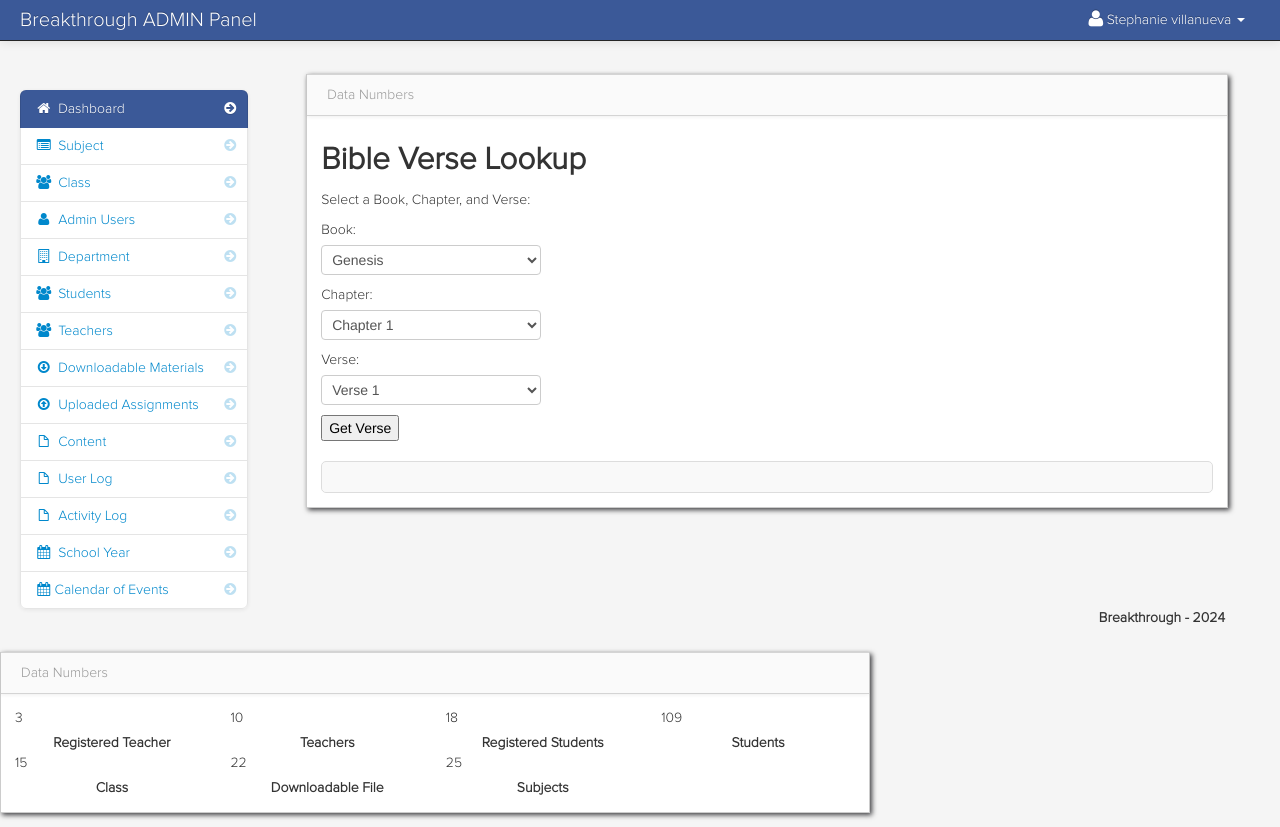
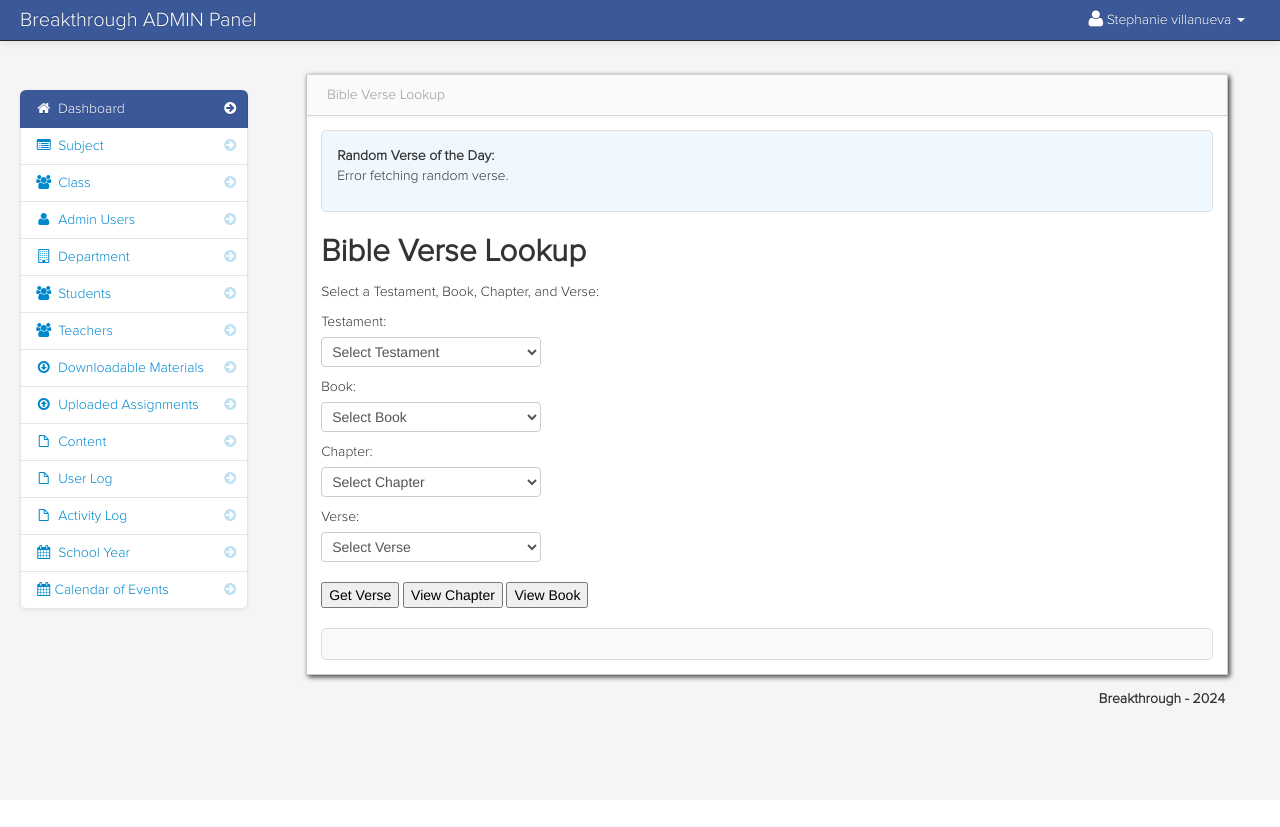
Before and after one commit to Shin171/breakthroughSystem, a PHP site: page /admin/dashboard.php in a window 1280 px wide. After the commit the page ends 706 px from the top, so only its background shows below. Run offline with PHP 8.4, Linux system fonts and the light colour scheme; a user stored in the database is signed in; data comes from the database, SQL or seed files in the repository; some libraries are stand-ins or nearby versions.

Commit message:
Bible Rand Verse

```diff
--- a/admin/dashboard.php
+++ b/admin/dashboard.php
@@ -5,7 +5,6 @@
     <div class="container-fluid">
         <div class="row-fluid">
             <?php include('sidebar_dashboard.php'); ?>
-            <!--/span-->
             <div class="span9" id="content">
                 <div class="row-fluid"></div>
 
@@ -13,34 +12,49 @@
                     <!-- block -->
                     <div id="block_bg" class="block">
                         <div class="navbar navbar-inner block-header">
-                            <div class="muted pull-left">Data Numbers</div>
+                            <div class="muted pull-left">Bible Verse Lookup</div>
                         </div>
                         <div class="block-content collapse in">
                             <div class="span12">
-                                <!-- Existing Dashboard Data -->
-                                <!-- Add your existing code for displaying data here -->
+                                <!-- Bible Verse Lookup -->
+                                <div class="bible-lookup">
+                                    <!-- Random Verse Display -->
+                                    <div id="randomVerse" style="margin-bottom: 20px; padding: 15px; border: 1px solid #ddd; background-color: #f0f8ff; border-radius: 5px;">
+                                        <strong>Random Verse of the Day:</strong>
+                                        <p id="randomVerseText">Loading...</p>
+                                    </div>
 
-                                <!-- Bible Verse Lookup Feature -->
-                                <div class="bible-lookup">
                                     <h2>Bible Verse Lookup</h2>
-                                    <p>Select a Book, Chapter, and Verse:</p>
+                                    <p>Select a Testament, Book, Chapter, and Verse:</p>
                                     <div>
+                                        <label for="testamentSelect">Testament:</label>
+                                        <select id="testamentSelect" onchange="populateBooks()">
+                                            <option value="">Select Testament</option>
+                                            <option value="Old">Old Testament</option>
+                                            <option value="New">New Testament</option>
+                                        </select>
+
                                         <label for="bookSelect">Book:</label>
                                         <select id="bookSelect" onchange="populateChapters()">
-                                            <!-- Dynamically generated books -->
+                                            <option value="">Select Book</option>
                                         </select>
 
                                         <label for="chapterSelect">Chapter:</label>
                                         <select id="chapterSelect" onchange="populateVerses()">
-                                            <!-- Dynamically generated chapters -->
+                                            <option value="">Select Chapter</option>
                                         </select>
 
                                         <label for="verseSelect">Verse:</label>
                                         <select id="verseSelect">
-                                            <!-- Dynamically generated verses -->
+                                            <option value="">Select Verse</option>
                                         </select>
                                     </div>
+
+                                    <div style="margin-top: 10px;">
                                         <button onclick="fetchVerse()">Get Verse</button>
+                                        <button onclick="fetchChapter()">View Chapter</button>
+                                        <button onclick="fetchBook()">View Book</button>
+                                    </div>
                                     <div id="verseDisplay" style="margin-top: 20px; padding: 15px; border: 1px solid #ddd; background-color: #f9f9f9; border-radius: 5px;">
                                     </div>
                                 </div>
@@ -57,81 +71,86 @@
     <script>
        // Bible Books Data
 const books = [
-            { name: "Genesis", chapters: 50 },
-            { name: "Exodus", chapters: 40 },
-            { name: "Leviticus", chapters: 27 },
-            { name: "Numbers", chapters: 36 },
-            { name: "Deuteronomy", chapters: 34 },
-            { name: "Joshua", chapters: 24 },
-            { name: "Judges", chapters: 21 },
-            { name: "Ruth", chapters: 4 },
-            { name: "1 Samuel", chapters: 31 },
-            { name: "2 Samuel", chapters: 24 },
-            { name: "1 Kings", chapters: 22 },
-            { name: "2 Kings", chapters: 25 },
-            { name: "1 Chronicles", chapters: 29 },
-            { name: "2 Chronicles", chapters: 36 },
-            { name: "Ezra", chapters: 10 },
-            { name: "Nehemiah", chapters: 13 },
-            { name: "Esther", chapters: 10 },
-            { name: "Job", chapters: 42 },
-            { name: "Psalms", chapters: 150 },
-            { name: "Proverbs", chapters: 31 },
-            { name: "Ecclesiastes", chapters: 12 },
-            { name: "Song of Songs", chapters: 8 },
-            { name: "Isaiah", chapters: 66 },
-            { name: "Jeremiah", chapters: 52 },
-            { name: "Lamentations", chapters: 5 },
-            { name: "Ezekiel", chapters: 48 },
-            { name: "Daniel", chapters: 12 },
-            { name: "Hosea", chapters: 14 },
-            { name: "Joel", chapters: 3 },
-            { name: "Amos", chapters: 9 },
-            { name: "Obadiah", chapters: 1 },
-            { name: "Jonah", chapters: 4 },
-            { name: "Micah", chapters: 7 },
-            { name: "Nahum", chapters: 3 },
-            { name: "Habakkuk", chapters: 3 },
-            { name: "Zephaniah", chapters: 3 },
-            { name: "Haggai", chapters: 2 },
-            { name: "Zechariah", chapters: 14 },
-            { name: "Malachi", chapters: 4 },
-            { name: "Matthew", chapters: 28 },
-            { name: "Mark", chapters: 16 },
-            { name: "Luke", chapters: 24 },
-            { name: "John", chapters: 21 },
-            { name: "Acts", chapters: 28 },
-            { name: "Romans", chapters: 16 },
-            { name: "1 Corinthians", chapters: 16 },
-            { name: "2 Corinthians", chapters: 13 },
-            { name: "Galatians", chapters: 6 },
-            { name: "Ephesians", chapters: 6 },
-            { name: "Philippians", chapters: 4 },
-            { name: "Colossians", chapters: 4 },
-            { name: "1 Thessalonians", chapters: 5 },
-            { name: "2 Thessalonians", chapters: 3 },
-            { name: "1 Timothy", chapters: 6 },
-            { name: "2 Timothy", chapters: 4 },
-            { name: "Titus", chapters: 3 },
-            { name: "Philemon", chapters: 1 },
-            { name: "Hebrews", chapters: 13 },
-            { name: "James", chapters: 5 },
-            { name: "1 Peter", chapters: 5 },
-            { name: "2 Peter", chapters: 3 },
-            { name: "1 John", chapters: 5 },
-            { name: "2 John", chapters: 1 },
-            { name: "3 John", chapters: 1 },
-            { name: "Jude", chapters: 1 },
-            { name: "Revelation", chapters: 22 },
+    { name: "Genesis", chapters: 50, testament: "Old" },
+    { name: "Exodus", chapters: 40, testament: "Old" },
+    { name: "Leviticus", chapters: 27, testament: "Old" },
+    { name: "Numbers", chapters: 36, testament: "Old" },
+    { name: "Deuteronomy", chapters: 34, testament: "Old" },
+    { name: "Joshua", chapters: 24, testament: "Old" },
+    { name: "Judges", chapters: 21, testament: "Old" },
+    { name: "Ruth", chapters: 4, testament: "Old" },
+    { name: "1 Samuel", chapters: 31, testament: "Old" },
+    { name: "2 Samuel", chapters: 24, testament: "Old" },
+    { name: "1 Kings", chapters: 22, testament: "Old" },
+    { name: "2 Kings", chapters: 25, testament: "Old" },
+    { name: "1 Chronicles", chapters: 29, testament: "Old" },
+    { name: "2 Chronicles", chapters: 36, testament: "Old" },
+    { name: "Ezra", chapters: 10, testament: "Old" },
+    { name: "Nehemiah", chapters: 13, testament: "Old" },
+    { name: "Esther", chapters: 10, testament: "Old" },
+    { name: "Job", chapters: 42, testament: "Old" },
+    { name: "Psalms", chapters: 150, testament: "Old" },
+    { name: "Proverbs", chapters: 31, testament: "Old" },
+    { name: "Ecclesiastes", chapters: 12, testament: "Old" },
+    { name: "Song of Songs", chapters: 8, testament: "Old" },
+    { name: "Isaiah", chapters: 66, testament: "Old" },
+    { name: "Jeremiah", chapters: 52, testament: "Old" },
+    { name: "Lamentations", chapters: 5, testament: "Old" },
+    { name: "Ezekiel", chapters: 48, testament: "Old" },
+    { name: "Daniel", chapters: 12, testament: "Old" },
+    { name: "Hosea", chapters: 14, testament: "Old" },
+    { name: "Joel", chapters: 3, testament: "Old" },
+    { name: "Amos", chapters: 9, testament: "Old" },
+    { name: "Obadiah", chapters: 1, testament: "Old" },
+    { name: "Jonah", chapters: 4, testament: "Old" },
+    { name: "Micah", chapters: 7, testament: "Old" },
+    { name: "Nahum", chapters: 3, testament: "Old" },
+    { name: "Habakkuk", chapters: 3, testament: "Old" },
+    { name: "Zephaniah", chapters: 3, testament: "Old" },
+    { name: "Haggai", chapters: 2, testament: "Old" },
+    { name: "Zechariah", chapters: 14, testament: "Old" },
+    { name: "Malachi", chapters: 4, testament: "Old" },
+    { name: "Matthew", chapters: 28, testament: "New" },
+    { name: "Mark", chapters: 16, testament: "New" },
+    { name: "Luke", chapters: 24, testament: "New" },
+    { name: "John", chapters: 21, testament: "New" },
+    { name: "Acts", chapters: 28, testament: "New" },
+    { name: "Romans", chapters: 16, testament: "New" },
+    { name: "1 Corinthians", chapters: 16, testament: "New" },
+    { name: "2 Corinthians", chapters: 13, testament: "New" },
+    { name: "Galatians", chapters: 6, testament: "New" },
+    { name: "Ephesians", chapters: 6, testament: "New" },
+    { name: "Philippians", chapters: 4, testament: "New" },
+    { name: "Colossians", chapters: 4, testament: "New" },
+    { name: "1 Thessalonians", chapters: 5, testament: "New" },
+    { name: "2 Thessalonians", chapters: 3, testament: "New" },
+    { name: "1 Timothy", chapters: 6, testament: "New" },
+    { name: "2 Timothy", chapters: 4, testament: "New" },
+    { name: "Titus", chapters: 3, testament: "New" },
+    { name: "Philemon", chapters: 1, testament: "New" },
+    { name: "Hebrews", chapters: 13, testament: "New" },
+    { name: "James", chapters: 5, testament: "New" },
+    { name: "1 Peter", chapters: 5, testament: "New" },
+    { name: "2 Peter", chapters: 3, testament: "New" },
+    { name: "1 John", chapters: 5, testament: "New" },
+    { name: "2 John", chapters: 1, testament: "New" },
+    { name: "3 John", chapters: 1, testament: "New" },
+    { name: "Jude", chapters: 1, testament: "New" },
+    { name: "Revelation", chapters: 22, testament: "New" },
 ];
 
+        const randomVerseElement = document.getElementById("randomVerseText");
+        const testamentSelect = document.getElementById("testamentSelect");
         const bookSelect = document.getElementById("bookSelect");
         const chapterSelect = document.getElementById("chapterSelect");
         const verseSelect = document.getElementById("verseSelect");
 
-        // Populate books dropdown
+        // Populate books based on testament
         function populateBooks() {
-            books.forEach(book => {
+            bookSelect.innerHTML = "<option value=''>Select Book</option>";
+            const selectedTestament = testamentSelect.value;
+            books.filter(book => book.testament === selectedTestament)
+                .forEach(book => {
                     const option = document.createElement("option");
                     option.value = book.name;
                     option.textContent = book.name;
@@ -139,178 +158,105 @@
                 });
         }
 
-        // Populate chapters based on selected book
         function populateChapters() {
             const selectedBook = books.find(book => book.name === bookSelect.value);
-            chapterSelect.innerHTML = ""; // Clear previous chapters
+            chapterSelect.innerHTML = "<option value=''>Select Chapter</option>";
+            if (selectedBook) {
                 for (let i = 1; i <= selectedBook.chapters; i++) {
                     const option = document.createElement("option");
                     option.value = i;
-                option.textContent = `Chapter ${i}`;
+                    option.textContent = i;
                     chapterSelect.appendChild(option);
                 }
-            populateVerses(); // Reset verses
+            }
         }
 
-        // Populate verses (assuming max 50 verses per chapter for simplicity)
         function populateVerses() {
-            verseSelect.innerHTML = ""; // Clear previous verses
+            verseSelect.innerHTML = "<option value=''>Select Verse</option>";
             for (let i = 1; i <= 50; i++) {
                 const option = document.createElement("option");
                 option.value = i;
-                option.textContent = `Verse ${i}`;
+                option.textContent = i;
                 verseSelect.appendChild(option);
             }
         }
 
-        // Fetch Bible verse from the API
+        // Fetch random verse of the day
+        async function fetchRandomVerse() {
+            try {
+                const response = await fetch(`https://bible-api.com/John%203:16`);
+                const data = await response.json();
+                if (response.ok) {
+                    randomVerseElement.textContent = `${data.reference} - "${data.text}"`;
+                } else {
+                    randomVerseElement.textContent = "Error fetching random verse.";
+                }
+            } catch (error) {
+                randomVerseElement.textContent = "Error fetching random verse.";
+            }
+        }
+
+        // Fetch verse
         async function fetchVerse() {
             const book = bookSelect.value;
             const chapter = chapterSelect.value;
             const verse = verseSelect.value;
             const displayDiv = document.getElementById("verseDisplay");
-
-            displayDiv.innerHTML = ""; // Clear previous content
+            displayDiv.innerHTML = "";
 
             try {
-                const response = await fetch(`https://bible-api.com/${encodeURIComponent(book)}%20${chapter}:${verse}`);
+                const response = await fetch(`https://bible-api.com/${book} ${chapter}:${verse}`);
                 const data = await response.json();
-
                 if (response.ok) {
-                    displayDiv.innerHTML = `
-                        <h3>${data.reference}</h3>
-                        <p>${data.text}</p>
-                        <small><em>${data.translation_name}</em></small>
-                    `;
+                    displayDiv.innerHTML = `<h3>${data.reference}</h3><p>${data.text}</p><small>${data.translation_name}</small>`;
                 } else {
-                    displayDiv.textContent = data.error || "Verse not found. Please try again.";
+                    displayDiv.textContent = "Verse not found.";
                 }
             } catch (error) {
-                console.error("Error fetching verse:", error);
-                displayDiv.textContent = "An error occurred. Please try again later.";
+                displayDiv.textContent = "Error fetching verse.";
             }
         }
 
-        // Initial population
-        populateBooks();
-        populateChapters();
+        // Fetch chapter
+        async function fetchChapter() {
+            const book = bookSelect.value;
+            const chapter = chapterSelect.value;
+            const displayDiv = document.getElementById("verseDisplay");
+            displayDiv.innerHTML = "";
+
+            try {
+                const response = await fetch(`https://bible-api.com/${book} ${chapter}`);
+                const data = await response.json();
+                if (response.ok) {
+                    displayDiv.innerHTML = `<h3>${data.reference}</h3><p>${data.text}</p><small>${data.translation_name}</small>`;
+                } else {
+                    displayDiv.textContent = "Chapter not found.";
+                }
+            } catch (error) {
+                displayDiv.textContent = "Error fetching chapter.";
+            }
+        }
+
+        // Fetch entire book
+        async function fetchBook() {
+            const book = bookSelect.value;
+            const displayDiv = document.getElementById("verseDisplay");
+            displayDiv.innerHTML = "";
+
+            try {
+                const response = await fetch(`https://bible-api.com/${book}`);
+                const data = await response.json();
+                if (response.ok) {
+                    displayDiv.innerHTML = `<h3>${data.reference}</h3><p>${data.text}</p><small>${data.translation_name}</small>`;
+                } else {
+                    displayDiv.textContent = "Book not found.";
+                }
+            } catch (error) {
+                displayDiv.textContent = "Error fetching book.";
+            }
+        }
+
+        // Initialize
+        fetchRandomVerse();
     </script>
-
-    <!--/span-->
-                <div class="span9" id="content">
-						<div class="row-fluid"></div>
-
-                    <div class="row-fluid">
-
-                        <!-- block -->
-                        <div id="block_bg" class="block">
-                            <div class="navbar navbar-inner block-header">
-                                <div class="muted pull-left">Data Numbers</div>
-                            </div>
-                            <div class="block-content collapse in">
-							        <div class="span12">
-
-									<?php
-								$query_reg_teacher = mysqli_query($conn,"select * from teacher where teacher_status = 'Registered' ")or die(mysqli_error());
-								$count_reg_teacher = mysqli_num_rows($query_reg_teacher);
-								?>
-
-                                <div class="span3">
-                                    <div class="chart" data-percent="<?php echo $count_reg_teacher; ?>"><?php echo $count_reg_teacher; ?></div>
-                                    <div class="chart-bottom-heading"><strong>Registered Teacher</strong>
-
-                                    </div>
-                                </div>
-
-								<?php
-								$query_teacher = mysqli_query($conn,"select * from teacher")or die(mysqli_error());
-								$count_teacher = mysqli_num_rows($query_teacher);
-								?>
-
-
-                                <div class="span3">
-                                    <div class="chart" data-percent="<?php echo $count_teacher; ?>"><?php echo $count_teacher ?></div>
-                                    <div class="chart-bottom-heading"><strong>Teachers</strong>
-
-                                    </div>
-                                </div>
-
-								<?php
-								$query_student = mysqli_query($conn,"select * from student where status='Registered'")or die(mysqli_error());
-								$count_student = mysqli_num_rows($query_student);
-								?>
-
-                                <div class="span3">
-                                    <div class="chart" data-percent="<?php echo $count_student ?>"><?php echo $count_student ?></div>
-                                    <div class="chart-bottom-heading"><strong>Registered Students</strong>
-
-                                    </div>
-                                </div>
-
-
-										<?php
-								$query_student = mysqli_query($conn,"select * from student")or die(mysqli_error());
-								$count_student = mysqli_num_rows($query_student);
-								?>
-
-                                <div class="span3">
-                                    <div class="chart" data-percent="<?php echo $count_student ?>"><?php echo $count_student ?></div>
-                                    <div class="chart-bottom-heading"><strong>Students</strong>
-
-                                    </div>
-                                </div>
-
-
-
-
-
-
-									<?php
-								$query_class = mysqli_query($conn,"select * from class")or die(mysqli_error());
-								$count_class = mysqli_num_rows($query_class);
-								?>
-
-                                <div class="span3">
-                                    <div class="chart" data-percent="<?php echo $count_class; ?>"><?php echo $count_class; ?></div>
-                                    <div class="chart-bottom-heading"><strong>Class</strong>
-
-                                    </div>
-                                </div>
-
-
-										<?php
-								$query_file = mysqli_query($conn,"select * from files")or die(mysqli_error());
-								$count_file = mysqli_num_rows($query_file);
-								?>
-
-                                <div class="span3">
-                                    <div class="chart" data-percent="<?php echo $count_file; ?>"><?php echo $count_file; ?></div>
-                                    <div class="chart-bottom-heading"><strong>Downloadable File</strong>
-
-                                    </div>
-                                </div>
-
-
-										<?php
-								$query_subject = mysqli_query($conn,"select * from subject")or die(mysqli_error());
-								$count_subject = mysqli_num_rows($query_subject);
-								?>
-
-                                <div class="span3">
-                                    <div class="chart" data-percent="<?php echo $count_subject; ?>"><?php echo $count_subject; ?></div>
-                                    <div class="chart-bottom-heading"><strong>Subjects</strong>
-
-                                    </div>
-                                </div>
-
-
-                            </div>
-                        </div>
-                        <!-- /block -->
-
-                    </div>
-                    </div>
-
-                </div>
 </body>
-</html>
```
Lines whose indentation alone changed are shown as unchanged.
